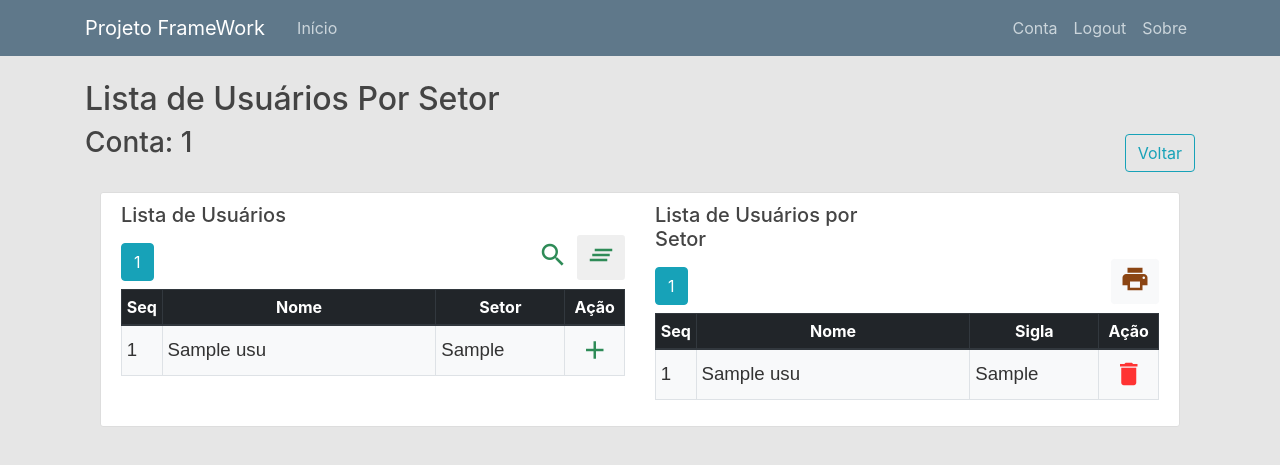
After one commit to AcarlosSoares/framework, a Flask app: page /setor/acessarUsuario/1/1 in a window 1280 px wide. The commit adds this page. Shown: the top 465 px of the page. Run offline with Flask 2, Linux system fonts and the light colour scheme; a user stored in the database is signed in; tables that the repository leaves empty hold one stand-in row (values such as "Sample post"); parts of the project's set-up code (start-up, migrations or seed data) failed here and were passed over; some libraries are stand-ins or nearby versions.

Commit message:
Atualização do dia 23/12/2019 17:30

```diff
--- a/app/app/setor/forms.py
+++ b/app/app/setor/forms.py
@@ -3,8 +3,9 @@ from wtforms import StringField, PasswordField, SubmitField, BooleanField, Integ
 from wtforms.validators import DataRequired, Length, Email, EqualTo, ValidationError
 from app.models.models import Setor
 
-ordenarpor_choices=[('setor_set.id_setor', 'Seq'), ('setor_set.ds_sigla_set', 'Sigla'), \
+ordenarporSetor_choices=[('setor_set.id_setor', 'Seq'), ('setor_set.ds_sigla_set', 'Sigla'), \
  ('setor_set.ds_nome_set', 'Nome')]
+ordenarporUsuario_choices=[('usuario_usu.id_usuario', 'Seq'), ('usuario_usu.ds_nome_completo_usu', 'Nome')]
 ordem_choices=[('ASC', 'Asc'), ('DESC', 'Desc')]
 
 def my_length_check(form, field):
@@ -26,7 +27,7 @@ def check(form, field):
       raise ValidationError('Sigla já registrada. Por favor, escolha uma sigla diferente.')
 
 class ListaForm(FlaskForm):
-  ordenarpor = SelectField('Ordenar Por', choices=ordenarpor_choices)
+  ordenarpor = SelectField('Ordenar Por', choices=ordenarporSetor_choices)
   ordem = SelectField('Ordem', choices=ordem_choices)
   pesquisarpor = StringField('Filtrar Por')
   submit_enviar = SubmitField('Enviar')
@@ -77,3 +78,10 @@ class AlteraForm(FlaskForm):
   #     dado = Setor.query.filter_by(nome=nome.data).first()
   #     if dado:
   #       raise ValidationError('Nome já registrado. Por favor, escolha um nome diferente.')
+
+class ListaUsuarioSetorForm(FlaskForm):
+  ordenarpor = SelectField('Ordenar Por', choices=ordenarporUsuario_choices)
+  ordem = SelectField('Ordem', choices=ordem_choices)
+  pesquisarpor = StringField('Filtrar Por')
+  submit_enviar = SubmitField('Enviar')
+  submit_limpar = SubmitField("Limpar")
--- a/app/app/setor/routes.py
+++ b/app/app/setor/routes.py
@@ -2,20 +2,20 @@ from flask import (render_template, url_for, flash, redirect, request, abort, Bl
 from flask_login import current_user, login_required
 from sqlalchemy import desc, asc, text
 from app import db
-from app.models.models import Setor
-from app.setor.forms import ListaForm, IncluiForm, AlteraForm
+from app.models.models import Setor, Usuario
+from app.setor.forms import ListaForm, IncluiForm, AlteraForm, ListaUsuarioSetorForm
 import os
 
 setor = Blueprint('setor', __name__, template_folder=os.path.join(os.path.dirname(__file__), 'templates'))
 
 
-@setor.route('/setor/acessar', methods=['GET', 'POST'])
+@setor.route('/setor/acessarSetor', methods=['GET', 'POST'])
 @login_required
-def acessar():
+def acessarSetor():
 
   if not current_user.is_authenticated:
     flash('Usuário não autorizado!', 'info')
-    return redirect(url_for('setor.acessar'))
+    return redirect(url_for('setor.acessarSetor'))
 
   form = ListaForm()
 
@@ -28,7 +28,7 @@ def acessar():
     form.ordenarpor.data = 'setor_set.id_setor'
     form.ordenarpor.data = 'ASC'
     form.ordenarpor.data = None
-    return redirect(url_for('setor.acessar'))
+    return redirect(url_for('setor.acessarSetor'))
 
   try:
     page = request.form.get('page', 1, type=int)
@@ -44,7 +44,7 @@ def acessar():
     return render_template('lista_setor.html', title='Lista de Setores', dados=dados, form=form)
   except Exception as e:
     flash('Falha no aplicativo! ' + str(e), 'danger')
-    return redirect(url_for('users.logout'))
+    return redirect(url_for('auth.logout'))
 
 
 @setor.route('/setor/incluir', methods=['GET', 'POST'])
@@ -53,7 +53,7 @@ def incluir():
 
   if not current_user.is_authenticated:
     flash('Usuário não autorizado!', 'info')
-    return redirect(url_for('setor.acessar'))
+    return redirect(url_for('setor.acessarSetor'))
 
   form = IncluiForm()
 
@@ -73,10 +73,10 @@ def incluir():
       db.session.add(dado)
       db.session.commit()
       flash('Registro foi incluído com sucesso!', 'success')
-      return redirect(url_for('setor.acessar'))
+      return redirect(url_for('setor.acessarSetor'))
     except Exception as e:
       flash('Falha no aplicativo! ' + str(e), 'danger')
-      return redirect(url_for('setor.acessar'))
+      return redirect(url_for('setor.acessarSetor'))
 
 
 @setor.route("/setor/excluir/<int:id_data>", methods=['POST'])
@@ -85,7 +85,7 @@ def excluir(id_data):
 
   if not current_user.is_authenticated:
     flash('Usuário não autorizado!', 'info')
-    return redirect(url_for('setor.acessar'))
+    return redirect(url_for('setor.acessarSetor'))
 
   try:
     dado = Setor.query.get(id_data)
@@ -93,13 +93,13 @@ def excluir(id_data):
       db.session.delete(dado)
       db.session.commit()
       flash('Registro foi excluido com sucesso!', 'success')
-      return redirect(url_for('setor.acessar'))
+      return redirect(url_for('setor.acessarSetor'))
     else:
       flash('Falha na exclusão!', 'danger')
-      return redirect(url_for('setor.acessar'))
+      return redirect(url_for('setor.acessarSetor'))
   except Exception as e:
     flash('Falha no aplicativo! ' + str(e), 'danger')
-    return redirect(url_for('setor.acessar'))
+    return redirect(url_for('setor.acessarSetor'))
 
 
 @setor.route('/setor/alterar/<int:id_data>', methods=['GET', 'POST'])
@@ -108,7 +108,7 @@ def alterar(id_data):
 
   if not current_user.is_authenticated:
     flash('Usuário não autorizado!', 'info')
-    return redirect(url_for('setor.acessar'))
+    return redirect(url_for('setor.acessarSetor'))
 
   form = AlteraForm()
 
@@ -124,7 +124,7 @@ def alterar(id_data):
       return render_template('altera_setor.html', title='Alterar Setor', form=form)
     except Exception as e:
       flash('Falha no aplicativo! ' + str(e), 'danger')
-      return redirect(url_for('setor.acessar'))
+      return redirect(url_for('setor.acessarSetor'))
 
   if not form.validate_on_submit():
     return render_template('altera_setor.html', title='Alterar Setor', form=form)
@@ -139,10 +139,10 @@ def alterar(id_data):
       dado.nome = form.nome.data
       db.session.commit()
       flash('Registro foi alterado com sucesso!', 'success')
-      return redirect(url_for('setor.acessar'))
+      return redirect(url_for('setor.acessarSetor'))
     except Exception as e:
       flash('Falha no aplicativo! ' + str(e), 'danger')
-      return redirect(url_for('setor.acessar'))
+      return redirect(url_for('setor.acessarSetor'))
 
 
 @setor.route('/setor/imprimir', methods=['GET'])
@@ -168,7 +168,7 @@ def imprimir():
       dados = Setor.query.all()
   except Exception as e:
     flash('Falha no aplicativo! ' + str(e), 'danger')
-    return redirect(url_for('setor.acessar'))
+    return redirect(url_for('setor.acessarSetor'))
 
   # # # PARÂMETROS DO RELATÓRIO
   titulo = 'LISTA DE SETORES'
@@ -181,3 +181,138 @@ def imprimir():
 
   response = imprimir_reportlab(titulo, subtitulo, lista, dados)
   return response
+
+# # #    TABELA 2    # # # # # # # # # # # # # # # # # # #
+@setor.route('/setor/acessarUsuario/<int:id_super>/<string:nome_super>', methods=['GET', 'POST'])
+@login_required
+def acessarUsuario(id_super, nome_super):
+
+  if not current_user.is_authenticated:
+    flash('Usuário não autorizado!', 'info')
+    return redirect(url_for('setor.acessarUsuario', id_super=id_super, nome_super=nome_super))
+
+  form = ListaUsuarioSetorForm()
+
+  ordenarpor = request.form.get('ordenarpor')
+  ordem = request.form.get('ordem')
+  pesquisarpor = request.form.get('pesquisarpor')
+
+  limpar = request.form.get('submit_limpar')
+  if limpar:
+    form.ordenarpor.data = 'usuario_usu.id_usuario'
+    form.ordenarpor.data = 'ASC'
+    form.ordenarpor.data = None
+    return redirect(url_for('setor.acessarUsuario', id_super=id_super, nome_super=nome_super))
+
+  title1='Lista de Usuários Por Setor'
+  title2='Lista de Usuários'
+
+  try:
+    print(id_super)
+    por_page1 = 5
+    page1 = request.form.get('page1', 1, type=int)
+    dados1 = Usuario.query.filter_by(setor_id=id_super).paginate(page=page1, per_page=por_page1)
+
+    por_page2 = 5
+    page2 = request.form.get('page2', 1, type=int)
+    if ordenarpor and ordem and pesquisarpor:
+      order_column = text(ordenarpor + ' ' + ordem)
+      filter_column = text(ordenarpor + ' LIKE ' + "'%" + pesquisarpor + "%'")
+      dados2 = Usuario.query.order_by(order_column).filter(filter_column).paginate(page=page2, per_page=por_page2)
+    elif ordenarpor and ordem:
+      order_column = text(ordenarpor + ' ' + ordem)
+      dados2 = Usuario.query.order_by(order_column).paginate(page=page2, per_page=por_page2)
+    else:
+      dados2 = Usuario.query.paginate(page=page2, per_page=por_page2)
+
+    return render_template('lista_usuario_setor.html', title1=title1, title2=title2, id_super=id_super, nome_super=nome_super, dados1=dados1, dados2=dados2, form=form)
+
+  except Exception as e:
+    flash('Falha no aplicativo! ' + str(e), 'danger')
+    return redirect(url_for('auth.logout'))
+
+
+@setor.route('/setor/adicionarSetor/<int:id_data>/<int:id_super>/<string:nome_super>', methods=['GET', 'POST'])
+@login_required
+def adicionarSetor(id_data, id_super, nome_super):
+
+  if not current_user.is_authenticated:
+    flash('Usuário não autorizado!', 'info')
+    return redirect(url_for('conta.acessarGrupo', id_super=id_super, nome_super=nome_super))
+
+  try:
+
+    dado = Usuario.query.get(id_data)
+
+    if dado.has_role(id_super):
+      flash('Registro já cadastrado!', 'danger')
+      return redirect(url_for('setor.acessarUsuario', id_super=id_super, nome_super=nome_super))
+
+    if dado:
+      dado.setor_id = id_super
+      db.session.commit()
+      flash('Registro foi adicionado ao setor com sucesso!', 'success')
+      return redirect(url_for('setor.acessarUsuario', id_super=id_super, nome_super=nome_super))
+    else:
+      flash('Falha na adiçao do usuário!', 'danger')
+      return redirect(url_for('setor.acessarUsuario', id_super=id_super, nome_super=nome_super))
+  except IntegrityError:
+    db.session.rollback()
+    flash('Registro já cadastrado! ', 'danger')
+    return redirect(url_for('setor.acessarUsuario', id_super=id_super, nome_super=nome_super))
+  except Exception as e:
+    flash('Falha no aplicativo! ' + str(e), 'danger')
+    return redirect(url_for('setor.acessarUsuario', id_super=id_super, nome_super=nome_super))
+
+
+@setor.route("/setor/excluirUsuarioSetor/<int:id_data>/<int:id_super>/<string:nome_super>", methods=['GET', 'POST'])
+@login_required
+def excluirUsuarioSetor(id_data, id_super, nome_super):
+
+  if not current_user.is_authenticated:
+    flash('Usuário não autorizado!', 'info')
+    return redirect(url_for('conta.acessarGrupo', id_super=id_super, nome_super=nome_super))
+
+  try:
+
+    dado = Usuario.query.get(id_data)
+
+    if dado:
+      dado.setor_id = None
+      db.session.commit()
+      flash('Registro foi excluido do setor com sucesso!', 'success')
+      return redirect(url_for('setor.acessarUsuario', id_super=id_super, nome_super=nome_super))
+    else:
+      flash('Falha na exclusão!', 'danger')
+      return redirect(url_for('setor.acessarUsuario', id_super=id_super, nome_super=nome_super))
+  except Exception as e:
+    flash('Falha no aplicativo! ' + str(e), 'danger')
+    return redirect(url_for('setor.acessarUsuario', id_super=id_super, nome_super=nome_super))
+
+
+@setor.route('/setor/imprimir2/<int:id_super>/<string:nome_super>', methods=['GET'])
+@login_required
+def imprimir2(id_super, nome_super):
+
+  from app.principal.relatorios import imprimir_reportlab
+
+  # LÊ BASE DE DADOS
+  try:
+    dados = Usuario.query.filter_by(setor_id=id_super)
+  except Exception as e:
+    flash('Falha no aplicativo! ' + str(e), 'danger')
+    return redirect(url_for('setor.acessarUsuario' , id_super=id_super, nome_super=nome_super))
+
+  if dados:
+    # # # PARÂMETROS DO RELATÓRIO
+    titulo = 'LISTA DE USUÁRIOS POR SETOR'
+    subtitulo = 'Setor: ' + nome_super
+    lista = [
+      ['ID', 'row.id', 50, 80],
+      ['NOME', 'row.nomecompleto', 100, 300],
+    ]
+    response = imprimir_reportlab(titulo, subtitulo, lista, dados)
+  else:
+    response = None
+
+  return response
--- a/app/app/setor/templates/altera_setor.html
+++ b/app/app/setor/templates/altera_setor.html
@@ -20,7 +20,7 @@
                 {% else %} Título
                 {% endif %}
 
-                <button type="button" class="close" onclick="window.location.href = '{{ url_for('setor.acessar') }}';">
+                <button type="button" class="close" onclick="window.location.href = '{{ url_for('setor.acessarSetor') }}';">
                 &times;
                 </button>
               </legend>
--- a/app/app/setor/templates/inclui_setor.html
+++ b/app/app/setor/templates/inclui_setor.html
@@ -20,7 +20,7 @@
                 {% else %} Título
                 {% endif %}
 
-                <button type="button" class="close" onclick="window.location.href = '{{ url_for('setor.acessar') }}';">
+                <button type="button" class="close" onclick="window.location.href = '{{ url_for('setor.acessarSetor') }}';">
                 &times;
                 </button>
               </legend>
--- /dev/null
+++ b/app/app/setor/templates/lista_usuario_setor.html
@@ -0,0 +1,271 @@
+{% extends "layout.html" %}
+{% block content %}
+
+<!--------------------------- LISTA DA TABELAS DE ASSOCIAÇÃO -------------------------->
+
+<!-- Título  -->
+<h2>
+  {{ title1 }}
+</h2>
+
+<!-- Sub-Título  -->
+<h3>
+  Conta: {{ nome_super }}
+
+  <!-- Botão Voltar -->
+  <a href="{{ url_for('setor.acessarSetor') }}" class="btn btn-outline-info float-md-right my-2" role="button" aria-pressed="true">Voltar</a>
+
+</h3><br>
+
+<div class="container">
+
+  <div class="content-section col-md-12">
+
+  <!----------------------- LISTA DA TABELA 2 -------------------------->
+  <div class="row">
+      <div class="col-6">
+
+        <div class="row">
+          <div class="col-6">
+            <h5>Lista de Usuários</h5>
+          </div>
+        </div>
+
+        <!-- Painel de Ordenação e Pesquisa -->
+        <form action="{{ url_for('setor.acessarUsuario', id_super=id_super, nome_super=nome_super) }}" method="POST">
+          {{ form.csrf_token }}
+
+          <!-- Painel Paginação -->
+          <div class="row">
+
+            <div class="col-6">
+              {% for page_num2 in dados2.iter_pages(left_edge=1, right_edge=1, left_current=1, right_current=2) %}
+                {% if page_num2 %}
+
+                  {% if dados2.page == page_num2 %}
+                    <button class="btn btn-info my-2" type="submit" name="page2" value={{ page_num2 }}>{{ page_num2 }}
+                    </button>
+                  {% else %}
+                    <button class="btn btn-outline-info my-2" type="submit" name="page2" value={{ page_num2 }}>{{ page_num2 }}
+                    </button>
+                  {% endif %}
+
+                {% else %}
+                  ...
+                {% endif %}
+              {% endfor %}
+            </div>
+
+            <div class="col-6">
+              <!-- Botão Modal Pesquisar -->
+              <button class="btn btn-ligth btn-sm float-sm-right" type="submit" name="submit_limpar" value="Limpar" title="Limpar">
+                <i class="material-icons cor-verde">clear_all</i>
+              </button>
+              <a class="btn btn-ligth btn-sm float-sm-right" data-toggle="modal" href="#pesquisarModal" title="Ordenar/Filtrar">
+                <i class="material-icons cor-verde">search</i>
+              </a>
+            </div>
+
+            <!-- Modal Pesquisar Dados -->
+            <div class="modal fade" id="pesquisarModal">
+              <div class="modal-dialog modal-dialog-centered" role="document">
+                <div class="modal-content">
+
+                  <div class="modal-header">
+                    <h5 class="modal-title" id="exampleModalLongTitle">Pesquisar</h5>
+                    <button type="button" class="close" data-dismiss="modal" aria-label="Close">
+                      <span aria-hidden="true">&times;</span>
+                    </button>
+                  </div>
+
+                  <div class="modal-body">
+                    <div class="container bg-light border rounded-lg">
+                      <div class="row mb-2">
+
+                        <div class="col-sm-6">
+                          {{ form.ordenarpor.label(class="form-control-label") }}
+                          <div class="row">
+                            <div class="col-sm-6">
+                              {{ form.ordenarpor(class="form-control form-control-lm") }}
+                            </div>
+                            <div class="col-sm-6">
+                              {{ form.ordem(class="form-control form-control-lm") }}
+                            </div>
+                          </div>
+                        </div>
+
+                        <div class="col-sm-6">
+                          {{ form.pesquisarpor.label(class="form-control-label") }}
+                          <div class="row">
+                            <div class="col-sm-12">
+                              {{ form.pesquisarpor(class="form-control form-control-lm") }}
+                            </div>
+                          </div>
+                        </div>
+
+                      </div>
+                    </div>
+
+                  </div>
+
+                  <div class="modal-footer">
+                    <a class="btn btn-outline-info">
+                      {{ form.submit_enviar }}
+                    </a>
+                  </div>
+
+                </div>
+              </div>
+            </div>
+            <!-- Fim Modal Pesquisar -->
+
+        </div> <!--  <div class="row"> -->
+      </form>
+
+      <!-- Tabela de Listagem dos Dados -->
+      <table style="width:100%" class="table table-sm bg-light table-bordered" cellspacing="0">
+
+        <!-- Cabeçalho da Tabela -->
+        <thead class="thead-dark">
+          <tr>
+            <th class="text-center" style="width: 30px">Seq</th>
+            <th class="text-center" style="width: 350px">Nome</th>
+            <th class="text-center" style="width: 150px">Setor</th>
+            <th class="text-center center-align" style="width: 60px">Ação</th>
+          </tr>
+        </thead>
+
+        <!-- Detalhe da Tabela -->
+        <tbody>
+          {% for dado in dados2.items %}
+
+            <tr>
+              <td style="vertical-align:middle">{{ dado.id }}</td>
+              <td style="vertical-align:middle">{{ dado.nomecompleto }}</td>
+              <td style="vertical-align:middle">{{ dado.setor.sigla }}</td>
+              <td class="text-center center-align">
+
+                <!-- Botão Adicionar -->
+                <a href="{{ url_for('setor.adicionarSetor', id_data=dado.id, id_super=id_super, nome_super=nome_super) }}" class="btn btn-ligth btn-sm" value="Adicionar" aria-label="Adicionar" aria-pressed="true" alt="Adicionar" title="Adicionar">
+                  <i class="material-icons cor-verde" style="vertical-align:middle;">add</i>
+                </a>
+
+              </td>
+            </tr>
+
+          {% endfor  %}
+        </tbody>
+      </table>
+
+    </div>
+    <!----------------------- LISTA DA TABELA 1 -------------------------->
+    <div class="col-6">
+
+      <div class="row">
+        <div class="col-6">
+          <h5>Lista de Usuários por Setor</h5>
+        </div>
+      </div>
+
+      <!-- Painel de Ordenação e Pesquisa -->
+      <form action="{{ url_for('setor.acessarUsuario', id_super=id_super, nome_super=nome_super) }}" method="POST">
+        {{ form.csrf_token }}
+
+        <!-- Painel Paginação e Botões Imprimir -->
+        <div class="row">
+          <div class="col s6 left-align">
+            {% for page_num in dados1.iter_pages(left_edge=1, right_edge=1, left_current=1, right_current=2) %}
+              {% if page_num %}
+
+                {% if dados1.page == page_num %}
+                  <button class="btn btn-info my-2" type="submit" name="page1" value={{ page_num }}>{{ page_num }}
+                  </button>
+                {% else %}
+                  <button class="btn btn-outline-info my-2" type="submit" name="page1" value={{ page_num }}>{{ page_num }}
+                  </button>
+                {% endif %}
+
+              {% else %}
+                ...
+              {% endif %}
+            {% endfor %}
+          </div>
+
+          <!-- Botão Imprimir -->
+          <div class="col-6">
+            <a href="{{ url_for('setor.imprimir2', id_super=id_super, nome_super=nome_super) }}" class="btn btn-light btn-sm float-sm-right" value="Imprimir" aria-label="Imprimir" aria-pressed="true" alt="Imprimir" title="Imprimir">
+              <i class="material-icons cor-marrom">print</i>
+            </a>
+          </div>
+        </div>
+
+      </form>
+
+      <!-- Tabela de Listagem dos Dados -->
+      <table style="width:100%" class="table table-sm bg-light table-bordered" cellspacing="0">
+
+        <!-- Cabeçalho da Tabela -->
+        <thead class="thead-dark">
+          <tr>
+            <th class="text-center" style="width: 30px">Seq</th>
+            <th class="text-center" style="width: 350px">Nome</th>
+            <th class="text-center" style="width: 150px">Sigla</th>
+            <th class="text-center center-align" style="width: 60px">Ação</th>
+          </tr>
+        </thead>
+
+        <!-- Detalhe da Tabela -->
+        <tbody>
+          {% for dado in dados1.items %}
+
+            <tr>
+              <td style="vertical-align:middle">{{ dado.id }}</td>
+              <td style="vertical-align:middle">{{ dado.nomecompleto }}</td>
+              <td style="vertical-align:middle">{{ dado.setor.sigla }}</td>
+              <td class="text-center center-align">
+
+                <!-- Botão Excluir -->
+                <a class="btn btn-ligth btn-sm" data-toggle="modal" href="#excluirModal{{ dado.id }}" title="Excluir">
+                  <i class="material-icons cor-vermelho" style="vertical-align:middle;">delete</i>
+                </a>
+
+              </td>
+            </tr>
+
+            <!-- Modal Excluir Dados -->
+            <div class="modal fade" id="excluirModal{{ dado.id }}">
+              <div class="modal-dialog modal-dialog-centered" role="document">
+                <div class="modal-content">
+
+                  <div class="modal-header">
+                    <h5 class="modal-title" id="exampleModalLongTitle">Excluir Registro</h5>
+                    <button type="button" class="close" data-dismiss="modal" aria-label="Close">
+                      <span aria-hidden="true">&times;</span>
+                    </button>
+                  </div>
+
+                  <div class="modal-body">
+                    <p>Confirma a exclusão: {{ dado.nomecompleto }}? </p>
+                  </div>
+
+                  <div class="modal-footer">
+                    <form action="{{ url_for('setor.excluirUsuarioSetor', id_data=dado.id, id_super=id_super, nome_super=nome_super) }}" method="POST">
+                      {{ form.csrf_token }}
+                      <input type="submit" value="Sim" class="btn btn-outline-info">
+                    </form>
+                  </div>
+
+                </div>
+              </div>
+            </div>
+            <!-- Fim Modal Excluir Dados -->
+
+
+          {% endfor  %}
+        </tbody>
+      </table>
+    </div>
+  </div>
+</div>
+
+{% endblock content %}
--- a/app/app/templates/layout.html
+++ b/app/app/templates/layout.html
@@ -59,7 +59,7 @@
                     <div class="dropdown-menu" aria-labelledby="navbarDropdown">
                       <a href="{{ url_for('grupo.acessarGrupo') }}" class="dropdown-item">Grupos</a>
                       <a href="{{ url_for('conta.acessar') }}" class="dropdown-item">Contas</a>
-                      <a href="{{ url_for('setor.acessar') }}" class="dropdown-item">Setor</a>
+                      <a href="{{ url_for('setor.acessarSetor') }}" class="dropdown-item">Setor</a>
                       <a href="{{ url_for('auth.register') }}" class="dropdown-item">Registro</a>
                     </div>
                   </li>
```
Also changed, not shown: app/app/conta/templates/lista_grupo_conta.html (+5 -3 lines), app/app/grupo/templates/lista_conta_grupo.html (+5 -3 lines), app/app/models/models.py (+49 -43 lines), app/app/setor/templates/lista_setor.html (+8 -6 lines), 2 other files.
